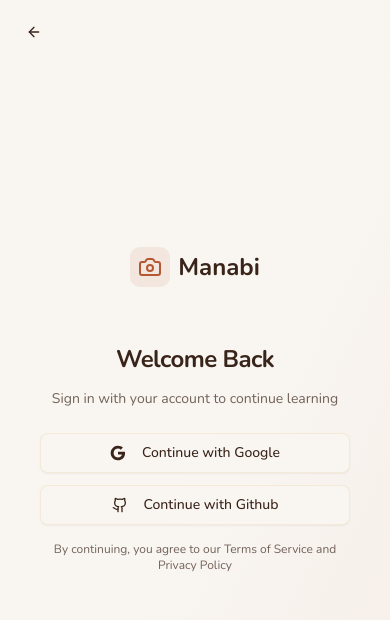
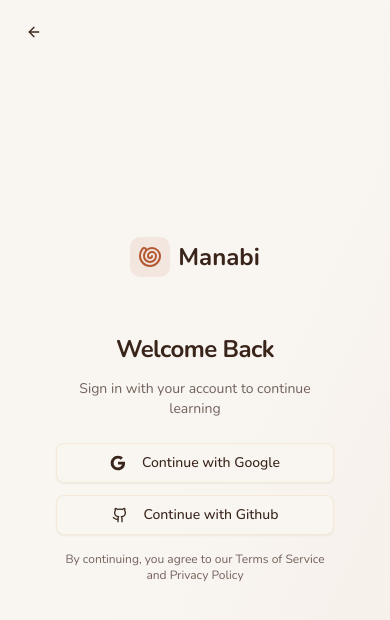
Before and after one commit to Hikkywannafly/manabi, a Next.js app: page /en/login in a window 390 px wide. Shown: the top 620 px of the page. Built offline with nearby package versions, Linux system fonts and the light colour scheme.

Commit message:
feat: add layout pattern

```diff
--- a/src/app/[locale]/login/page.tsx
+++ b/src/app/[locale]/login/page.tsx
@@ -1,12 +1,14 @@
 import { ArrowLeft } from "lucide-react";
 import Link from "next/link";
 import { LoginForm } from "@/components/auth/login-form";
+import { PageLayout } from "@/components/layouts";
 import { Logo } from "@/components/logo";
 import { Button } from "@/components/ui/button";
 
 export default function LoginPage() {
   return (
-    <div className="relative flex min-h-screen items-center justify-center bg-linear-to-br from-background via-background to-primary/5 px-4 py-12">
+    <PageLayout variant="gradient" showHeader={false}>
+      <div className="flex h-full items-center justify-center px-4">
         {/* Back Button */}
         <Link href="/" className="absolute top-4 left-4 sm:top-8 sm:left-8">
           <Button variant="ghost" size="sm">
@@ -23,5 +25,6 @@
           <LoginForm />
         </div>
       </div>
+    </PageLayout>
   );
 }
--- a/src/app/[locale]/page.tsx
+++ b/src/app/[locale]/page.tsx
@@ -1,20 +1,15 @@
 "use client";
 import { Benefits } from "@/components/benefits";
-import { Footer } from "@/components/footer/footer";
-import { Header } from "@/components/header/header";
 import { Hero } from "@/components/hero/hero";
+import { PageLayout } from "@/components/layouts";
 import { Pricing } from "@/components/pricing/pricing";
 
 export default function HomePage() {
   return (
-    <div className="min-h-screen bg-background text-foreground">
-      <Header />
-      <main>
-        <Hero />
-        <Benefits />
-        <Pricing />
-      </main>
-      <Footer />
-    </div>
+    <PageLayout showFooter>
+      <Hero />
+      <Benefits />
+      <Pricing />
+    </PageLayout>
   );
 }
--- /dev/null
+++ b/src/components/layouts/container.tsx
@@ -0,0 +1,37 @@
+import type React from "react";
+import { cn } from "@/lib/utils";
+
+interface ContainerProps {
+  children: React.ReactNode;
+  variant?: "default" | "sm" | "md" | "lg" | "xl" | "full";
+  className?: string;
+  centered?: boolean;
+}
+
+export function Container({
+  children,
+  variant = "default",
+  className,
+  centered = false,
+}: ContainerProps) {
+  const variants = {
+    default: "container mx-auto px-4",
+    sm: "container mx-auto max-w-2xl px-4",
+    md: "container mx-auto max-w-4xl px-4",
+    lg: "container mx-auto max-w-6xl px-4",
+    xl: "container mx-auto max-w-7xl px-4",
+    full: "w-full px-4",
+  };
+
+  return (
+    <div
+      className={cn(
+        variants[variant],
+        centered && "flex items-center justify-center",
+        className,
+      )}
+    >
+      {children}
+    </div>
+  );
+}
--- /dev/null
+++ b/src/components/layouts/index.ts
@@ -0,0 +1,3 @@
+export { Container } from "./container";
+export { PageLayout } from "./page-layout";
+export { Section } from "./section";
--- /dev/null
+++ b/src/components/layouts/page-layout.tsx
@@ -0,0 +1,39 @@
+import type React from "react";
+import { Footer } from "@/components/footer/footer";
+import { Header } from "@/components/header/header";
+import { cn } from "@/lib/utils";
+
+interface PageLayoutProps {
+  children: React.ReactNode;
+  variant?: "default" | "centered" | "gradient" | "full";
+  className?: string;
+  showHeader?: boolean;
+  showFooter?: boolean;
+  containerClassName?: string;
+}
+
+export function PageLayout({
+  children,
+  variant = "default",
+  className,
+  showHeader = true,
+  showFooter = false,
+  containerClassName,
+}: PageLayoutProps) {
+  const variants = {
+    default: "min-h-screen bg-background",
+    centered:
+      "relative flex min-h-screen items-center justify-center bg-background px-4 py-12",
+    gradient:
+      "relative flex min-h-screen items-center justify-center bg-linear-to-br from-background via-background to-primary/5 px-4 py-12",
+    full: "min-h-screen",
+  };
+
+  return (
+    <div className={cn(variants[variant], className)}>
+      {showHeader && <Header />}
+      <main className={cn("flex-1", containerClassName)}>{children}</main>
+      {showFooter && <Footer />}
+    </div>
+  );
+}
--- /dev/null
+++ b/src/components/layouts/section.tsx
@@ -0,0 +1,37 @@
+import type React from "react";
+import { cn } from "@/lib/utils";
+
+interface SectionProps {
+  children: React.ReactNode;
+  variant?: "default" | "muted" | "gradient" | "dark";
+  className?: string;
+  containerClassName?: string;
+  id?: string;
+}
+
+export function Section({
+  children,
+  variant = "default",
+  className,
+  containerClassName,
+  id,
+}: SectionProps) {
+  const variants = {
+    default: "bg-background",
+    muted: "bg-muted/30",
+    gradient:
+      "bg-gradient-to-b from-background via-background to-primary/5 dark:to-primary/10",
+    dark: "bg-card",
+  };
+
+  return (
+    <section
+      id={id}
+      className={cn("py-16 md:py-24", variants[variant], className)}
+    >
+      <div className={cn("container mx-auto px-4", containerClassName)}>
+        {children}
+      </div>
+    </section>
+  );
+}
--- a/src/components/logo.tsx
+++ b/src/components/logo.tsx
@@ -1,4 +1,4 @@
-import { Camera } from "lucide-react";
+import { Shell } from "lucide-react";
 import Link from "next/link";
 import { cn } from "@/lib/utils";
 
@@ -37,7 +37,7 @@
           currentSize.container,
         )}
       >
-        <Camera className={cn("text-primary", currentSize.icon)} />
+        <Shell className={cn("text-primary", currentSize.icon)} />
       </div>
       {showText && (
         <span
```
Lines whose indentation alone changed are shown as unchanged.
